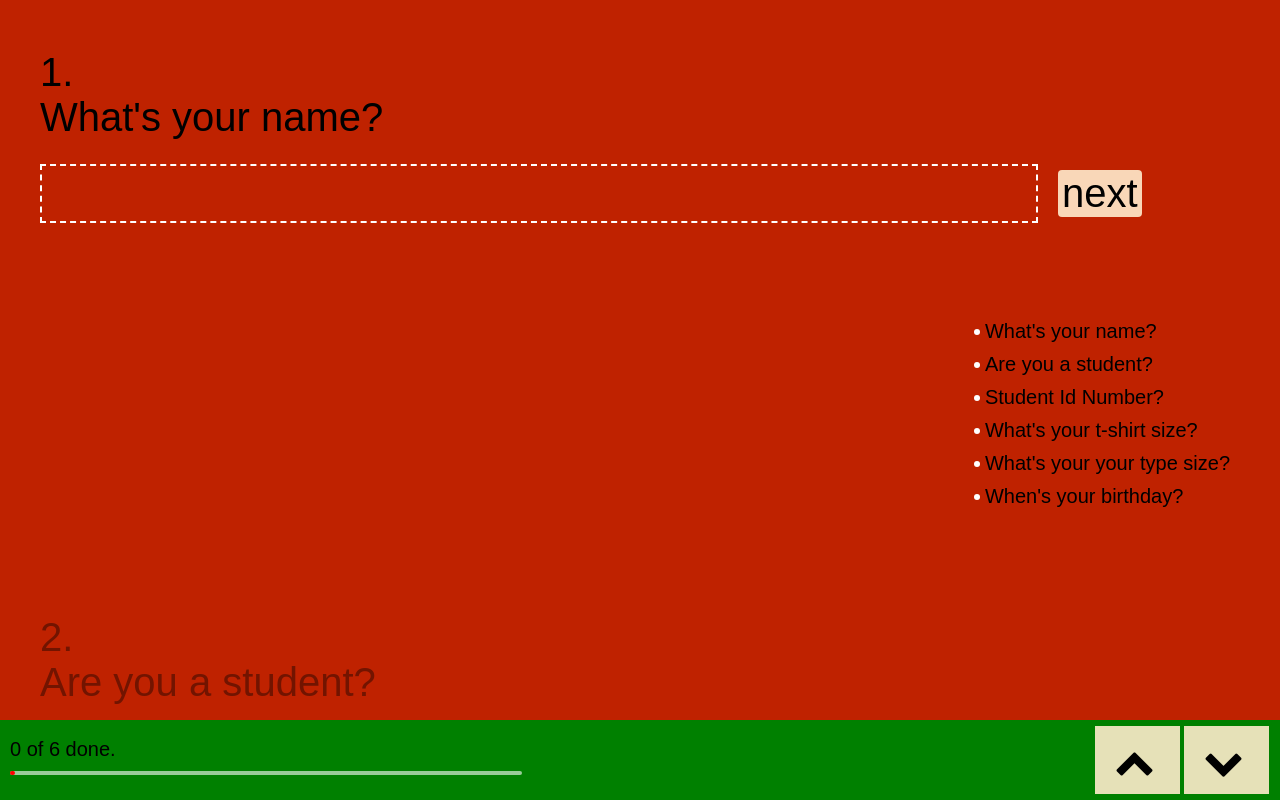
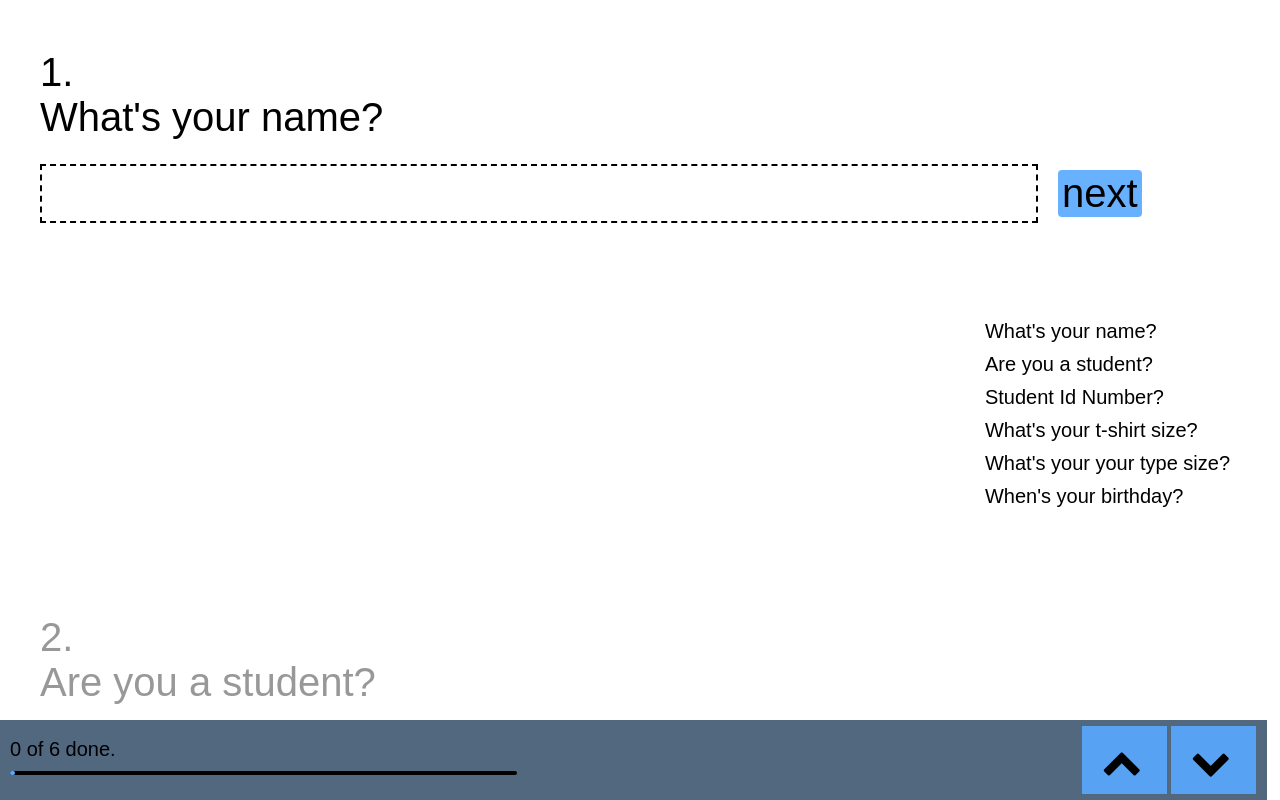
Before and after one commit to leonwatson2/jfaForm, a plain HTML site: page index.html in a window 1280 px wide. Drawn offline with Linux system fonts and the light colour scheme.

Commit message:
Color changes and Variables separated
-Style variables separated from main css
-Color changes for overall theme changed

```diff
--- a/style/scss/_form.scss
+++ b/style/scss/_form.scss
@@ -1,9 +1,4 @@
-
-$formBackground:#bf2200;
-$progressBarRadius:4px;
-$progressBarTransitionDur:.75s;
-$footerHeight:80px;
-$buttonBackground:transparentize(blanchedalmond, .1);
+@import "variables.scss";
 
 .jfa-form{
 	@include noNumberSpinner();
@@ -59,7 +54,7 @@ $buttonBackground:transparentize(blanchedalmond, .1);
 				margin-top: 15px;
 				input{
 					background:transparent;
-					border:dashed 2px white;
+					border:dashed 2px $answerBorderColor;
 
 					width: 80%;
 					margin-right: 20px;
@@ -81,19 +76,23 @@ $buttonBackground:transparentize(blanchedalmond, .1);
 				&.select{
 
 					.btn-answer{
-						background:red;
+						background:$selectButtonBackground;
+						color:$selectButtonColor;
+						border-radius: 4px;
 						border:none;
-						transition:background .75s;
-						margin-right: 5px;
+						transition:all .75s;
+						margin-right: 10px;
+					}
+					.btn-answer:focus{
+						outline:transparent;
 					}
 
 					.btn-answer.selected{
-						background:green;
+						background:$selectButtonChosenBackground;
+						color:$selectButtonChosenColor;
+						@include transform($scale:1.2);
 					}
 
-					span.next{
-						clear:left;
-					}
 				}
 
 				span.next{
@@ -132,12 +131,12 @@ $buttonBackground:transparentize(blanchedalmond, .1);
 	}//.submit
 	.footer{
 
-		background: green;
+		background: $footerColor;
 		position: fixed;
 		bottom: 0;
 		z-index:100;
 
-		width: 100%;
+		width: 99%;
 		height: $footerHeight;
 
 		#progress, #nav-button{
@@ -150,7 +149,7 @@ $buttonBackground:transparentize(blanchedalmond, .1);
 			width:40%;
 
 			.bar{
-				background: rgba(255, 255, 255, .6);
+				background: $progressBarColor;
 
 				margin-top: 10px;
 				width: 100%;
@@ -160,7 +159,7 @@ $buttonBackground:transparentize(blanchedalmond, .1);
 			}
 
 			.progress{
-				background: red;
+				background: $progressBarTotalColor;
 
 				transition-duration:$progressBarTransitionDur;
 				width: 1%;
--- /dev/null
+++ b/style/scss/_variables.scss
@@ -0,0 +1,29 @@
+/*
+* Genral
+*/
+$accentColor:#58A9FF;
+$formBackground:#fff;
+$answerBorderColor: black;
+
+
+/*
+* Buttons
+*/
+$buttonBackground:transparentize($accentColor, .1);
+
+/*
+* Select Button
+*/
+$selectButtonBackground: #A4D0FF;
+$selectButtonColor: #111;
+$selectButtonChosenBackground: #FFC258;
+$selectButtonChosenColor: #111;
+/*
+* Footer
+*/
+$progressBarColor:#000;
+$progressBarTotalColor:$accentColor;
+$progressBarRadius:4px;
+$progressBarTransitionDur:.75s;
+$footerColor: #52687F;
+$footerHeight:80px;
```
Also changed, not shown: style/css/style.css, 1 other file.
